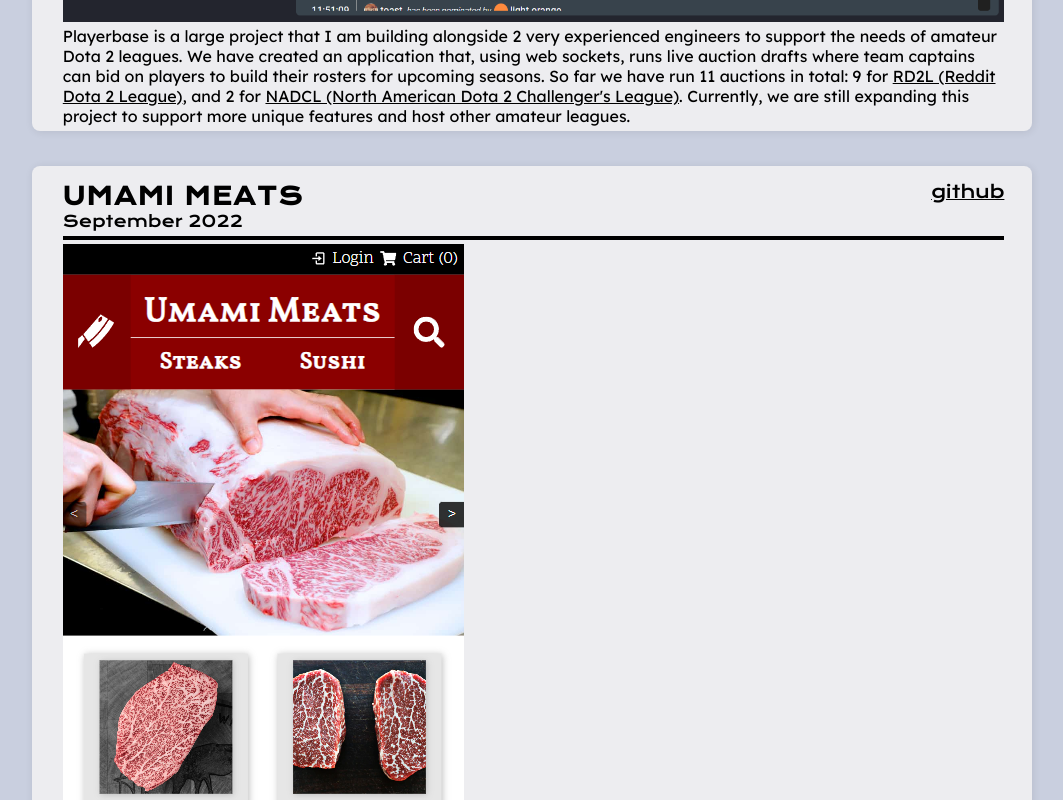
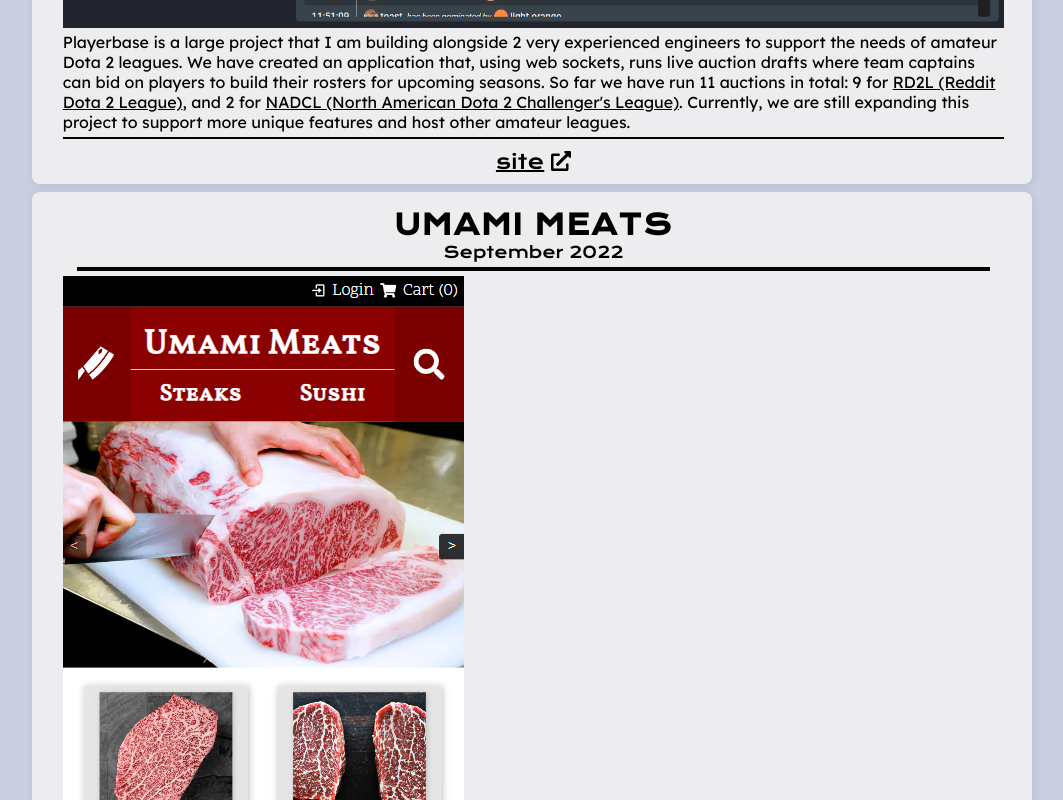
Before and after one commit to l-ohman/portfolio, a React (Create React App) app: page / in a window 1280 px wide. Shown: the part 1560-2360 px from the top of the page, without its empty margins (108-1171 px from the left). Built offline with nearby package versions, Linux system fonts and the light colour scheme; a web font is replaced by a local one.

Commit message:
Projects cleanup--ProjectContainer design needs iteration to continue further

```diff
--- a/src/components/ProjectContainer.js
+++ b/src/components/ProjectContainer.js
@@ -3,12 +3,12 @@ import styled from "styled-components";
 import { FaGithub, FaExternalLinkAlt } from "react-icons/fa";
 
 const ProjectContainer = styled.div`
-  /* border: 2px solid pink; */
   padding: 2px;
-  hr {
-    /* hmmm */
-    min-width: 100%;
-  }
+`;
+
+const Divider = styled.hr`
+  min-width: 100%;
+  border: 1px solid black;
 `;
 
 const ProjectHeader = styled.div`
@@ -16,11 +16,14 @@ const ProjectHeader = styled.div`
   justify-content: space-between;
   * {
     font-family: "Krona One", Arial, sans-serif;
+    /* centered for mobile view */
+    text-align: center;
+    margin: 0 auto;
   }
 `;
 
 const ProjectName = styled.h2`
-  font-size: 1.5rem;
+  font-size: 1.75rem;
   letter-spacing: 0.1rem;
   text-transform: uppercase;
 `;
@@ -28,8 +31,42 @@ const ProjectName = styled.h2`
 const DateRange = styled.p``;
 const Descriptions = styled.div``;
 
-const ProjectLink = styled.p`
-  font-size: 1.1rem;
+const TechnologyList = styled.div`
+  display: flex;
+  flex-flow: row wrap;
+  justify-content: center;
+`;
+const SingleTechnology = styled.p`
+  background: #44646e;
+  width: fit-content;
+  color: white;
+  padding: 5px 10px;
+  border-radius: calc(1rem + 4px);
+  margin: 1px 2px 2px;
+`;
+
+const ProjectLinksContainer = styled.div`
+  display: flex;
+  align-items: center;
+  justify-content: center;
+  gap: 10px;
+`;
+
+const ProjectLink = styled.a`
+  font-size: 1.25rem;
+  display: flex;
+  align-items: center;
+  gap: 7px;
+  p {
+    font-family: "Krona One", Arial, sans-serif;
+  }
+
+  padding: 0.3rem 0.75rem;
+  /* background: #44646e;
+  width: fit-content;
+  color: white;
+  border-radius: calc(1rem + 4px);
+  margin: 1px 2px 2px; */
 `;
 
 // should be in a separate file probably, if adding carousel?
@@ -51,6 +88,7 @@ export default function SingleProject({
 }) {
   return (
     <ProjectContainer>
+      {/* PROJECT TITLE AND DATE */}
       <ProjectHeader>
         <div>
           <ProjectName>{title}</ProjectName>
@@ -58,29 +96,53 @@ export default function SingleProject({
             {dateEnd ? `${dateStart}—${dateEnd}` : dateStart}
           </DateRange>
         </div>
+      </ProjectHeader>
 
-        <div>
-          {deploymentLink && (
-            <a href={deploymentLink} target="_blank" rel="noopener noreferrer">
-              <ProjectLink>site</ProjectLink>
-            </a>
-          )}
-          {githubLink && (
-            <a href={githubLink} target="_blank" rel="noopener noreferrer">
-              <ProjectLink>github</ProjectLink>
-            </a>
-          )}
-        </div>
-      </ProjectHeader>
       <hr />
 
+      {/* PROJECT IMAGES */}
       <ImageContainer>
         {images.map(({ src, alt }, idx) => (
           <SingleImage key={idx} src={src} alt={alt} />
         ))}
       </ImageContainer>
 
+      {/* PROJECT DESCRIPTION */}
       <Descriptions>{children}</Descriptions>
+
+      <Divider />
+
+      {/*
+      <TechnologyList>
+        {technologies.map((tech, idx) => (
+          <SingleTechnology key={tech + idx}>{tech}</SingleTechnology>
+        ))}
+      </TechnologyList> */}
+      {/* from a design perspective -- might be easier to display techs with logos */}
+
+      {/* PROJECT LINKS */}
+      <ProjectLinksContainer>
+        {deploymentLink && (
+          <ProjectLink
+            href={deploymentLink}
+            target="_blank"
+            rel="noopener noreferrer"
+          >
+            <p>site</p>
+            <FaExternalLinkAlt size={20} />
+          </ProjectLink>
+        )}
+        {githubLink && (
+          <ProjectLink
+            href={githubLink}
+            target="_blank"
+            rel="noopener noreferrer"
+          >
+            <p>github</p>
+            <FaGithub size={23} />
+          </ProjectLink>
+        )}
+      </ProjectLinksContainer>
     </ProjectContainer>
   );
 }
--- a/src/components/ProjectList.js
+++ b/src/components/ProjectList.js
@@ -36,45 +36,13 @@ const ProjectContainer = styled.div`
   border-radius: 0.5em;
   box-shadow: 1px 1px 8px rgba(0, 0, 0, 0.09);
 
-  .single-project-header {
-    display: flex;
-    align-items: center;
-    text-shadow: 2px 1px 5px rgba(0, 0, 0, 0.05);
-    width: fit-content;
-    margin: 0.3em auto 0.15em;
-
-    .project-title {
-      font-size: 190%;
-    }
-    .project-icon {
-      width: 29px;
-      max-height: 29px;
-      margin: 0 0 0 8px;
-      border-radius: 50%;
-      box-shadow: 1px 1px 7px rgba(0, 0, 0, 0.1);
-    }
-
-    @media screen and (min-width: 650px) {
-      margin: 0.3em auto 0.25em;
-      .project-title {
-        font-size: 210%;
-      }
-      .project-icon {
-        width: 34px;
-        max-height: 34px;
-        margin: 0 0 0px 9px;
-      }
-    }
+  @media screen and (min-width: 650px) {
+    margin: 0.3em auto 0.25em;
   }
 
   hr {
     width: 97%;
     margin: 0.3em auto;
-    &#header-divider {
-      width: 100%;
-      margin: 0.9em auto 0;
-      /* max-width: 700px; */
-    }
   }
 
   @media screen and (min-width: 650px) {
--- a/src/components/projects/BookBeasts.js
+++ b/src/components/projects/BookBeasts.js
@@ -1,6 +1,4 @@
 import React from "react";
-import styled from "styled-components";
-import { FaGithub } from "react-icons/fa";
 import images from "../../images";
 import ProjectContainer from "../ProjectContainer";
 
--- a/src/components/projects/Playerbase.js
+++ b/src/components/projects/Playerbase.js
@@ -1,6 +1,4 @@
 import React from "react";
-import styled from "styled-components";
-import { FaExternalLinkAlt } from "react-icons/fa";
 import images from "../../images";
 import ProjectContainer from "../ProjectContainer";
 
--- a/src/components/projects/SolarSandbox.js
+++ b/src/components/projects/SolarSandbox.js
@@ -1,6 +1,4 @@
 import React from "react";
-import styled from "styled-components";
-import { FaGithub, FaExternalLinkAlt } from "react-icons/fa";
 import images from "../../images";
 import ProjectContainer from "../ProjectContainer";
 
--- a/src/components/projects/Tusk.js
+++ b/src/components/projects/Tusk.js
@@ -1,12 +1,8 @@
 import React from "react";
-import styled from "styled-components";
-import { FaGithub, FaExternalLinkAlt } from "react-icons/fa";
 import images from "../../images";
 import ProjectContainer from "../ProjectContainer";
 
 export default function Tusk() {
-  // <img src={images.tusk.main} alt={`Tusk Screenshot 1`} />
-
   return (
     <ProjectContainer
       title="Tusk"
--- a/src/main.css
+++ b/src/main.css
@@ -1,9 +1,7 @@
-/* @import url("https://fonts.googleapis.com/css2?family=Carrois+Gothic+SC&family=Noto+Sans&display=swap"); */
 @import url("https://fonts.googleapis.com/css2?family=Orienta&family=Quicksand:wght@500&display=swap");
 @import url("https://fonts.googleapis.com/css2?family=Krona+One&family=Lexend:wght@100;200;300;400;500;600;700;800;900&display=swap");
 
 body {
-  /* background: #212324; */
   background: #d8dfed;
 }
 
```
Also changed, not shown: src/components/projects/UmamiMeats.js (+0 -11 lines).
